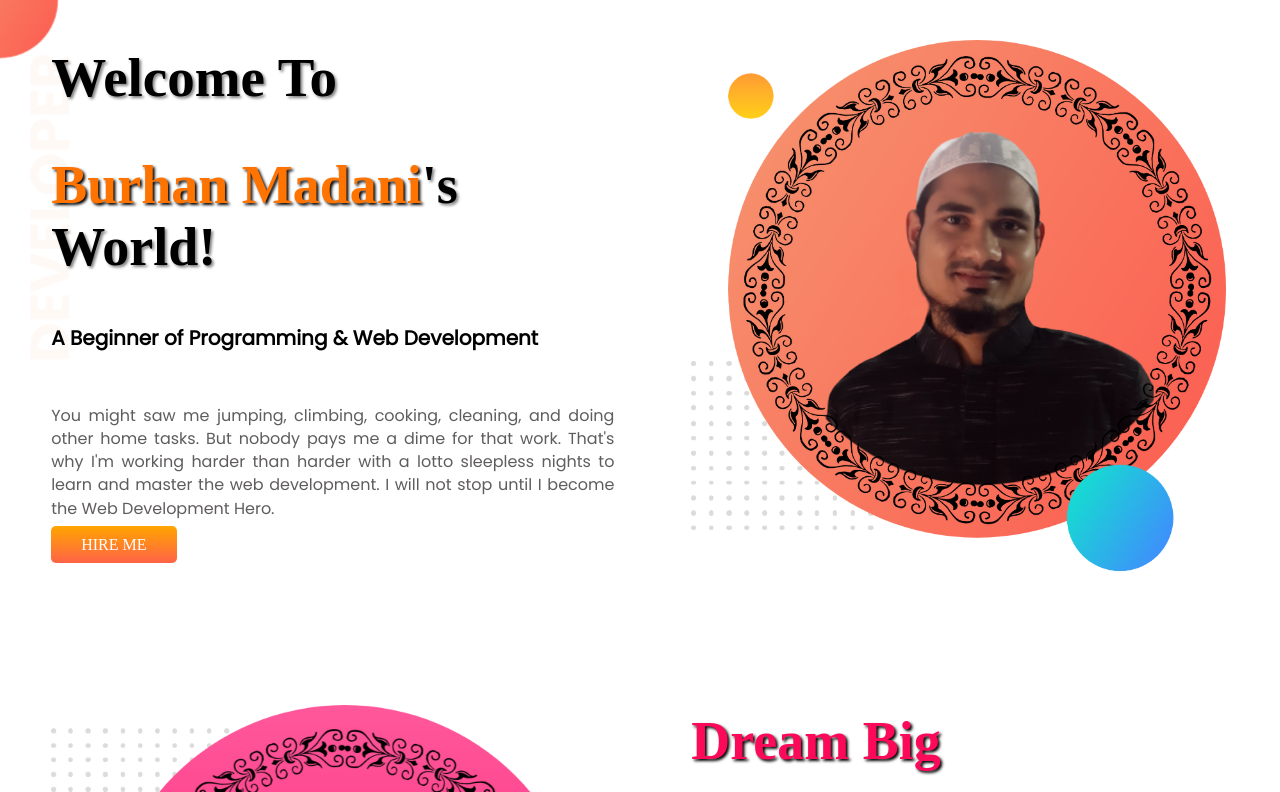
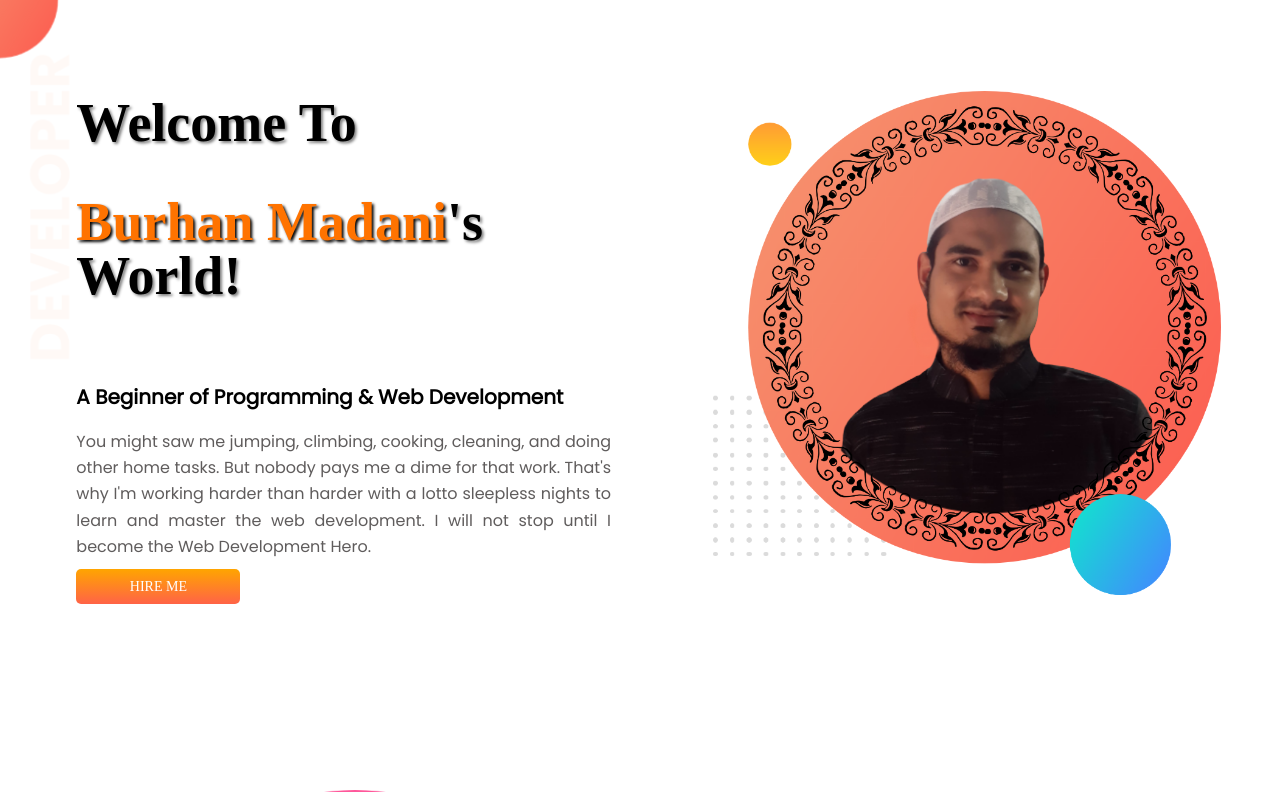
Before and after one commit to Burhanmadani/Burhan-madani-portfolio, a plain HTML site: page index.html in a window 1280 px wide. Shown: the top 792 px of the page. Drawn offline with Linux system fonts and the light colour scheme; a web font is replaced by a local one.

Commit message:
final touch

```diff
--- a/index.html
+++ b/index.html
@@ -19,9 +19,9 @@
 <body>
     <section class="top-banner flex-container">
         <div class="half-w">
-            <h1 id="h1">Welcome To</h1>
-            <h1><span class="orang">Burhan Madani</span>'s World!</h1>
-            <h2>A Beginner of Programming & Web Development</h2><br>
+            <h1>Welcome To</h1>
+            <h1><span class="orang">Burhan Madani</span>'s World!</h1><br>
+            <h2>A Beginner of Programming & Web Development</h2>
 
             <p>You might saw me jumping, climbing, cooking, cleaning, and doing other home tasks.
                 But nobody pays me a
@@ -55,7 +55,7 @@
 
 
     <section class="exp-area">
-        <h1 style="color: rgb(255, 0, 0); text-align: center; text-shadow: 2px 2px 3px black; font-size: 57px;">
+        <h1 style="color: rgb(255, 0, 0); padding-left: 5%; text-shadow: 2px 2px 3px black; font-size: 57px;">
             Experiences</h1>
 
         <div class="flex-container">
@@ -80,10 +80,7 @@
                     confident, I'm committed.
                     I'll reach the goal at any cost. Nothing will stop me. I'll go all the way up. It's fun to learn
                     with Programming Hero.</p>
-
-
             </div>
-
         </div>
 
     </section>
--- a/style.css
+++ b/style.css
@@ -1,15 +1,12 @@
 body{
-    margin: 0;
+    margin: 0 auto;
 }
 h1{
-    font-family: 'IM Fell English SC', serif;
+    font-family: 'IM Fell English SC', serif ;
     font-size: 54px;
     font-weight: 900;
     text-shadow: 2px 2px 3px gray;
-}
-#h1{
-    font-size: 55px;
-
+    line-height: 100% ;
 }
 h2{
     font-size: 20px;
@@ -25,7 +22,7 @@ p{
     font-family: 'Poppins', sans-serif;
     font-size: 16px ;
     font-weight: 100;
-    line-height: 145%;
+    line-height: 165%;
     text-align: justify;
 }
 .orang{
@@ -36,19 +33,17 @@ p{
     color: orange;
     text-shadow: 1px 1px 2px black;
 }
-
-
 .flex-container{
     display: flex ;
-    padding-bottom: 60px;
+    padding-bottom: 70px;
+    padding-right: 7px;
 }
 .half-w{
     width: 50%;
-    padding: 0 2%;
-    margin-left: 2% ;
+    padding: 4% 2%;
     padding-bottom: 30px;
+    margin-left: 4% ;
 }
-
 .half-w img{
     width: 95%;
     padding-top: 40px;
@@ -56,12 +51,12 @@ p{
 .link-button{
     text-decoration: none;
     background-image: linear-gradient(orange, tomato);
-    padding: 10px 30px;
+    padding: 10px 10%;
     border-radius: 5px;
     color: white;
+    font-size: 14px;
     font-weight: 100;
 }
-
 .top-banner{
     background-image: url(images/top-banner.png);
     background-repeat: no-repeat;
@@ -74,23 +69,21 @@ p{
 .sec3-h1{
     font-size: 40px;
 }
-
 .exp-item{
-    width: 40%;
+    width: 50%;
     float: left;
+    margin-top: 20px ;
     margin-left: 5%;
-    margin-right: 2%;
-    padding: 30px 40px 30px;
-    box-shadow: 10px 12px 30px black;
+    padding: 20px 20px 20px;
+    box-shadow: 8px 10px 20px black;
     border-radius: 10px;
 }
-
 .exp-area{
     background-image: url(images/exp-bg.png);
     background-repeat: no-repeat;
     background-position: left;
+    margin-right: 5%;
 }
-
 #full-stack{
     border-left: 8px solid;
     border-image: linear-gradient(180deg, lightsalmon, tomato);
```
